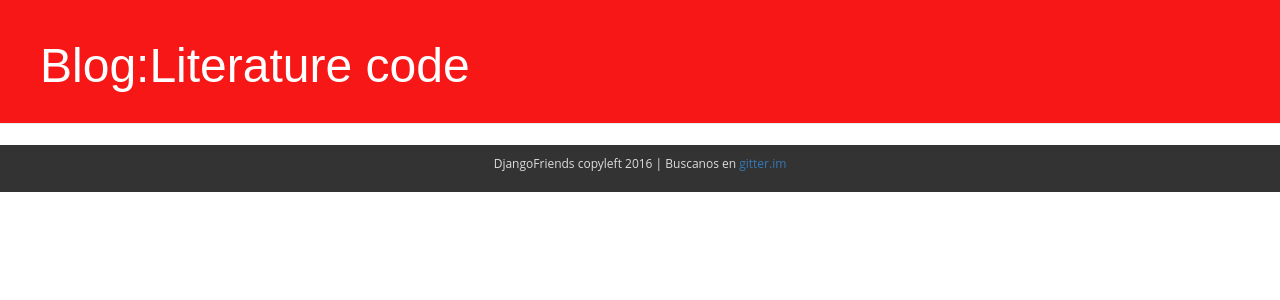
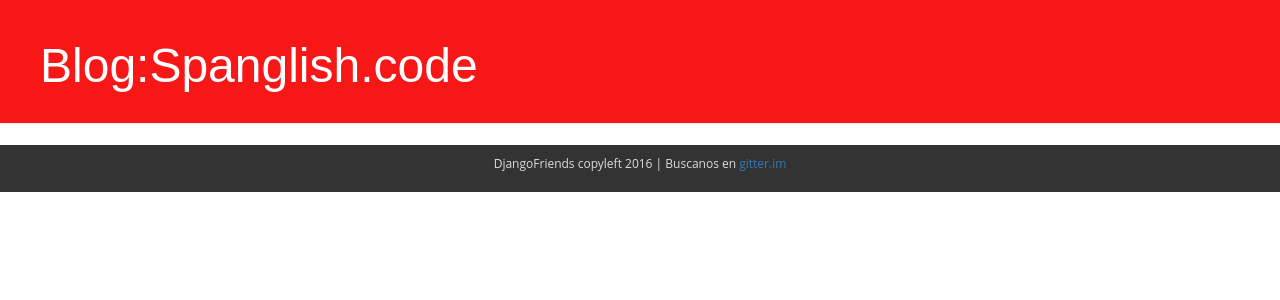
Before and after one commit to DanyGit001/Blog-Django, a Django app: page / in a window 1280 px wide. Shown: the top 300 px of the page. Run offline with Django 3.2, Linux system fonts and the light colour scheme; data that the repository does not hold is empty; some libraries are stand-ins or nearby versions.

```diff
--- a/blog/templates/blog/base.html
+++ b/blog/templates/blog/base.html
@@ -4,16 +4,19 @@
 <html lang="en">
 <head>
 	<meta charset="UTF-8">
-	<title>Blog : Literature code</title>
+	<title>Blog : Spanglish.code</title>
 	<link rel="stylesheet" href="//maxcdn.bootstrapcdn.com/bootstrap/3.2.0/css/bootstrap.min.css">
     <link rel="stylesheet" href="//maxcdn.bootstrapcdn.com/bootstrap/3.2.0/css/bootstrap-theme.min.css">
 	<link rel="stylesheet" href="{% static 'css/main.css' %}">
 	<link href="https://fonts.googleapis.com/css?family=Lobster&subset=latin,latin-ext" rel="stylesheet" type="text/css">
-</head>
+<script type="text/javascript">
+  alert("Site not avilable / Working conten coming son");
+  </script>
+	</head>
 <body>
 
 <div class="page-header">
-        <h1><a href="">Blog:Literature code</a></h1>
+        <h1><a href="">Blog:Spanglish.code</a></h1>
     </div>
 
         <div class="content container">
--- a/blog/templates/blog/post_list.html
+++ b/blog/templates/blog/post_list.html
@@ -2,6 +2,7 @@
   {% extends 'blog/base.html' %}
 
   {% block content %}
+
                 {% for post in posts %}
                     <div class="post">
                         <div class="date">
```
